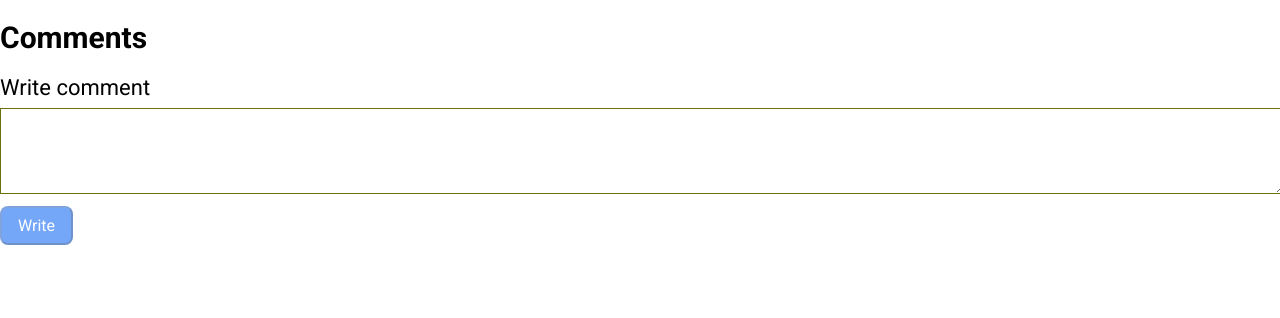
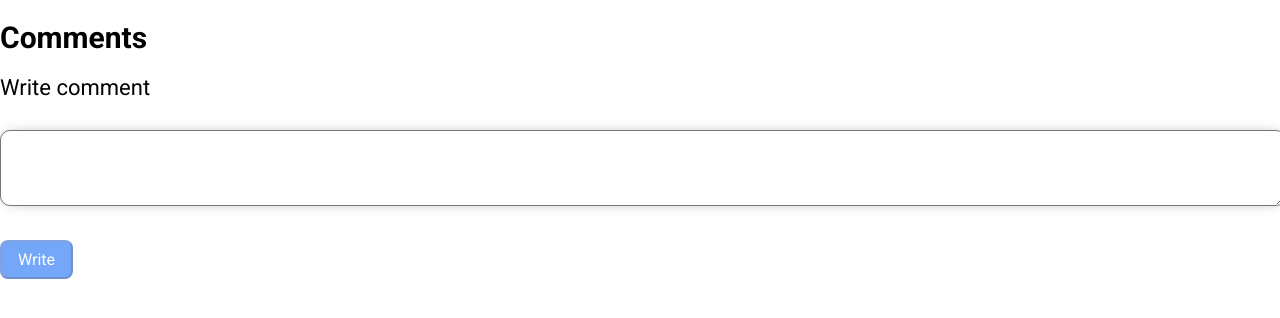
Before and after one commit to JaredMartin0351/Social-Feed-Project, a React (Create React App) app: page / in a window 1280 px wide. Shown: the top 318 px of the page. Built offline with nearby package versions, Linux system fonts and the light colour scheme.

Commit message:
added simple styling to comment text size

```diff
--- a/src/index.css
+++ b/src/index.css
@@ -17,10 +17,11 @@
 
   .comment-form-textarea {
     width: 100%;
-    height: 80px;
-    margin-bottom: 8px;
-    margin-top: 8px;
-    border: 1px solid rgb(107, 114, 12);
+    border-radius: 10px;
+    -webkit-box-shadow: 0px 0px 16px -8px rgba(0,0,0,0.68);
+    box-shadow: 0px 0px 16px -8px rgba(0,0,0,0.68);
+    margin: 30px 0;
+    font-size: 30px;
   }
 
   .comment-form-button {
@@ -73,7 +74,7 @@
   }
 
   .comment-text {
-    font-size: 18px;
+    font-size: 25px;
   }
 
   .comment-actions {
```
